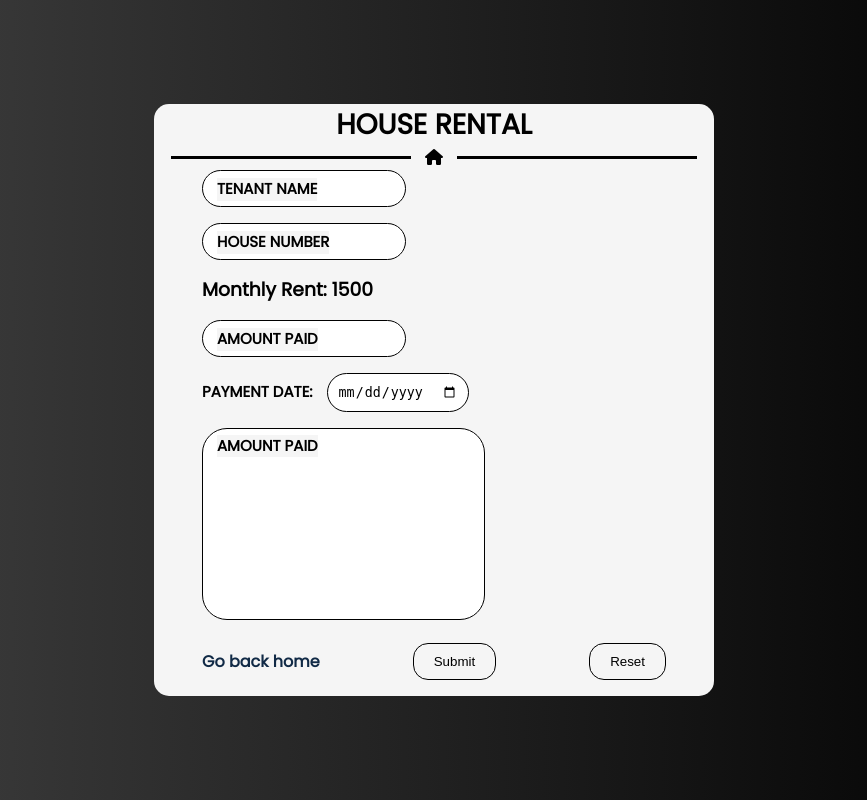
After one commit to Ilaggerz/Cash_Payment_Receipt, a PHP site: page /createPage.html in a window 1280 px wide. The commit adds this page. Shown: the whole page, without its empty margins (206-1073 px from the left). Run offline with PHP 8.4, Linux system fonts and the light colour scheme; some libraries are stand-ins or nearby versions.

Commit message:
CreatePage Initial Styles

```diff
--- /dev/null
+++ b/createPage.html
@@ -0,0 +1,61 @@
+<!DOCTYPE html>
+<html lang="en">
+  <head>
+    <meta charset="UTF-8" />
+    <meta http-equiv="X-UA-Compatible" content="IE=edge" />
+    <meta name="viewport" content="width=device-width, initial-scale=1.0" />
+    <title>House Rental Reciept</title>
+    <link rel="stylesheet" href="css/style.css" />
+    <script
+      src="https://kit.fontawesome.com/dc85338648.js"
+      crossorigin="anonymous"
+    ></script>
+  </head>
+  <body>
+    <section class="create__container">
+      <div class="create__Wrapper">
+        <form action="https://httpbin.org/post" method="post">
+          <div class="create__header">
+            <h1 class="create__form__header">HOUSE RENTAL</h1>
+            <div><i class="fa-solid fa-house"></i></div>
+          </div>
+          <section class="create__form__body">
+            <div>
+              <input type="text" name="tenant name" id="tenantName" required />
+              <label for="tenantName">TENANT NAME</label>
+            </div>
+            <div>
+              <input type="text" name="house name" id="houseName" required />
+              <label for="houseName">HOUSE NUMBER</label>
+            </div>
+            <div><h3>Monthly Rent: 1500</h3></div>
+            <div>
+              <input type="text" name="amount paid" id="amountPaid" required />
+              <label for="amountPaid">AMOUNT PAID</label>
+            </div>
+            <div>
+              <label for="paymentDate">PAYMENT DATE: </label>
+              <input
+                type="date"
+                name="payment date"
+                id="paymentDate"
+                required
+              />
+            </div>
+            <div>
+              <textarea name="notes" id="notes" cols="30" rows="10"></textarea>
+              <label for="notes">AMOUNT PAID</label>
+            </div>
+            <div>
+              <a aria-label="Go Back Home" href="index.html" class="goBackLink"
+                >Go back home</a
+              >
+              <button type="submit">Submit</button>
+              <button type="reset">Reset</button>
+            </div>
+          </section>
+        </form>
+      </div>
+    </section>
+  </body>
+</html>
--- a/css/style.css
+++ b/css/style.css
@@ -1,10 +1,14 @@
-@import url('https://fonts.googleapis.com/css2?family=Poppins&display=swap');
+@import url("https://fonts.googleapis.com/css2?family=Poppins&display=swap");
 
 /* Box sizing rules */
 *,
 *::before,
 *::after {
   box-sizing: border-box;
+}
+
+label {
+  cursor: pointer;
 }
 
 * {
@@ -21,7 +25,7 @@ ol[role="list"] {
 html,
 body {
   height: 100%;
-  font-family: 'Poppins', sans-serif;
+  font-family: "Poppins", sans-serif;
 }
 
 /* Set core body defaults */
@@ -39,45 +43,304 @@ svg {
 }
 
 /* Styles */
-section {
+
+:root {
+  --FIRST-COLOR-GRADIENT: #414141;
+  --SECOND-COLOR-GRADIENT: #000000;
+  --BG-GRADIENT: linear-Gradient(
+    to right,
+    var(--FIRST-COLOR-GRADIENT),
+    var(--SECOND-COLOR-GRADIENT)
+  );
+  --UL-BG-COLOR: #f5f5f5;
+  --TEXT--COLOR: #112a46;
+}
+
+/* INDEX STYLES */
+.wrapper {
   width: 100%;
   height: 100%;
+  background: var(--BG-GRADIENT);
+  display: flex;
+  justify-content: center;
+  align-items: center;
+  flex-direction: column;
+}
+.wrapper ul span {
+  font-weight: 700;
+  text-decoration: underline;
+  text-decoration-thickness: 2px;
+}
+.wrapper ul span i {
+  margin-right: 10px;
+}
+
+.wrapper ul {
+  list-style-type: none;
+  background-color: var(--UL-BG-COLOR);
+  border-radius: 15px;
+  padding: 1.5rem;
+}
+.wrapper ul li {
+  margin: 2rem 0;
+}
+
+.wrapper ul li a {
+  text-decoration: none;
+  color: var(--TEXT--COLOR);
+  font-weight: 700;
+  position: relative;
+  outline: none;
+  border: none;
+}
+
+.wrapper ul li a::before {
+  content: "";
+  position: absolute;
+  display: block;
+  left: 0;
+  bottom: 0;
+  width: 0%;
+  height: 2px;
+  background-color: var(--SECOND-COLOR-GRADIENT);
+  transition: width 0.5s ease-in-out;
+}
+.wrapper ul li a:hover::before,
+.wrapper ul li a:focus::before {
+  width: 100%;
+}
+
+/* CREATE PAGE STYLES */
+.create__container {
+  width: 100%;
+  height: 100%;
+  background: var(--BG-GRADIENT);
   display: flex;
   justify-content: center;
   align-items: center;
 }
-section .form {
-    width: 31.25em;
-    height: 35em;
-    background-color: #d2b3b3;
-    border-radius: 1.56rem;
-    box-shadow: 1px 5px 5px rgb(53, 38, 38);
+
+.create__Wrapper {
+  width: min(100%, 35em);
+
+  background-color: var(--UL-BG-COLOR);
+  margin: 1rem;
+  border-radius: 15px;
 }
-section .form form{
+
+.create__Wrapper form {
+  width: 100%;
+}
+
+.create__header {
   display: flex;
+  flex-direction: column;
   justify-content: center;
   align-items: center;
-    flex-direction: column;
-    margin-block-start: 5px;
+  overflow: hidden;
+}
+.create__header .create__form__header {
+  font-size: clamp(1rem, 1vw + 1rem, 1.75rem);
 }
 
-.divider {
+.create__header div {
   position: relative;
 }
-.divider::before,
-.divider::after {
+
+.create__header div::after,
+.create__header div::before {
   content: "";
   position: absolute;
-    width: 1050%;
-    height: 5px;
-    background-color: black;
+  width: 15em;
+  height: 3px;
+  background-color: var(--SECOND-COLOR-GRADIENT);
 }
-.divider::before {
-    bottom: 9px;
-    left: -200px;
+.create__header div::before {
+  left: 2em;
+  bottom: 0.7em;
+}
+.create__header div::after {
+  right: 2em;
+  bottom: 0.7em;
 }
 
-.divider::after {
-    bottom: 9px;
-    right: -200px;
+.create__form__body {
+  padding-left: 3rem;
+  padding-right: 3rem;
 }
+.create__form__body div {
+  position: relative;
+  margin-bottom: 1rem;
+}
+
+input[id="tenantName"] {
+  padding: 10px;
+  padding-left: 15px;
+  border-radius: 25px;
+  outline: none;
+  border: 1px solid var(--SECOND-COLOR-GRADIENT);
+}
+
+label[for="tenantName"] {
+  position: absolute;
+  font-size: 15px;
+  background-color: var(--UL-BG-COLOR);
+  bottom: 6px;
+  left: 15px;
+  font-weight: 700;
+  transition: all 0.5s ease-in-out;
+}
+
+input[id="tenantName"]:focus ~ label[for="tenantName"],
+input[id="tenantName"]:valid ~ label[for="tenantName"] {
+  transform: translate(-5px, -18px) scale(0.75);
+}
+
+input[id="houseName"] {
+  padding: 10px;
+  padding-left: 15px;
+  border-radius: 25px;
+  outline: none;
+  border: 1px solid var(--SECOND-COLOR-GRADIENT);
+}
+
+label[for="houseName"] {
+  position: absolute;
+  font-size: 15px;
+  background-color: var(--UL-BG-COLOR);
+  bottom: 6px;
+  left: 15px;
+  font-weight: 700;
+  transition: all 0.5s ease-in-out;
+}
+
+input[id="houseName"]:focus ~ label[for="houseName"],
+input[id="houseName"]:valid ~ label[for="houseName"] {
+  transform: translate(-5px, -18px) scale(0.75);
+}
+
+input[id="amountPaid"] {
+  padding: 10px;
+  padding-left: 15px;
+  border-radius: 25px;
+  outline: none;
+  border: 1px solid var(--SECOND-COLOR-GRADIENT);
+}
+
+label[for="amountPaid"] {
+  position: absolute;
+  font-size: 15px;
+  background-color: var(--UL-BG-COLOR);
+  bottom: 6px;
+  left: 15px;
+  font-weight: 700;
+  transition: all 0.5s ease-in-out;
+}
+
+input[id="amountPaid"]:focus ~ label[for="amountPaid"],
+input[id="amountPaid"]:valid ~ label[for="amountPaid"] {
+  transform: translate(-5px, -18px) scale(0.75);
+}
+
+label[for="paymentDate"] {
+  font-size: 15px;
+  background-color: var(--UL-BG-COLOR);
+  font-weight: 700;
+  margin-right: 10px;
+}
+input[id="paymentDate"] {
+  padding: 10px;
+  border-radius: 25px;
+  outline: none;
+  border: 1px solid var(--SECOND-COLOR-GRADIENT);
+}
+
+textarea[id="notes"] {
+  padding: 10px;
+  padding-left: 15px;
+  padding-top: 30px;
+  border-radius: 25px;
+  outline: none;
+  border: 1px solid var(--SECOND-COLOR-GRADIENT);
+  resize: none;
+}
+
+label[for="notes"] {
+  position: absolute;
+  font-size: 15px;
+  background-color: var(--UL-BG-COLOR);
+  bottom: 170px;
+  left: 15px;
+  font-weight: 700;
+  transition: all 0.5s ease-in-out;
+}
+
+textarea[id="notes"]:focus ~ label[for="notes"] {
+  transform: translate(-5px, -18px) scale(0.75);
+}
+
+.create__form__body div:last-child {
+  display: flex;
+  justify-content: space-between;
+  align-items: center;
+  column-gap: 1rem;
+  text-align: center;
+}
+.create__form__body div button {
+  padding: 10px 20px;
+  border-radius: 15px;
+  outline: none;
+  border: 1px solid var(--SECOND-COLOR-GRADIENT);
+  cursor: pointer;
+  font-weight: 500;
+  position: relative;
+  overflow: hidden;
+  z-index: 1;
+  background-color: transparent;
+  transition: all 1s ease-in-out -0.5s;
+}
+.create__form__body div button::before {
+  content: "";
+  position: absolute;
+  height: 360%;
+  width: 0%;
+  left: 50%;
+  top: 50%;
+  transform: translate(-50%, -50%) rotateZ(65deg);
+  background-color: var(--SECOND-COLOR-GRADIENT);
+  transition: all 0.5s ease-in-out;
+  z-index: -1;
+}
+
+.create__form__body div button:focus::before {
+  width: 105%;
+}
+
+.create__form__body div button:focus {
+  color: #f5f5f5;
+}
+
+.goBackLink {
+  text-decoration: none;
+  color: var(--TEXT--COLOR);
+  font-weight: 700;
+  position: relative;
+  outline: none;
+  border: none;
+}
+
+.goBackLink::before {
+  content: "";
+  position: absolute;
+  display: block;
+  left: 0;
+  bottom: 2px;
+  width: 0%;
+  height: 2px;
+  background-color: var(--SECOND-COLOR-GRADIENT);
+  transition: width 0.5s ease-in-out;
+}
+.goBackLink:hover::before,
+.goBackLink:focus::before {
+  width: 100%;
+}
```
Also changed, not shown: index.html (added, +39 -0 lines), index.php (deleted, +0 -29 lines), payPage.html (added), viewHistory.html (added). Lines whose indentation alone changed are shown as unchanged.
